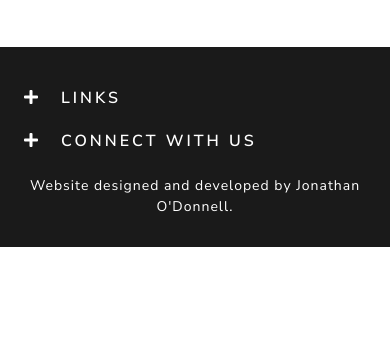
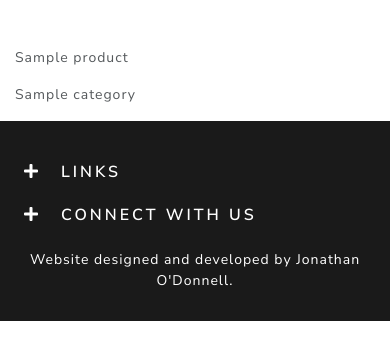
Before and after one commit to jonathan-odonnell/milestone-project-3, a Flask app: page /phones in a window 390 px wide. Shown: the part 87-447 px from the top of the page. Run offline with Flask 2, Linux system fonts and the light colour scheme; a database or web service that is not in the repository returns one stand-in record (values such as "Sample title"); some libraries are stand-ins or nearby versions.

Commit message:
Linked phones page up to database

```diff
--- a/run.py
+++ b/run.py
@@ -32,7 +32,9 @@ def search_results():
 
 @app.route("/phones")
 def phones():
-    return render_template("phones.html", page_title="Phones")
+    products = list(mongo.db.products.find(
+        {"category": "phones"}))
+    return render_template("phones.html", page_title="Phones", products=products)
 
 
 @app.route("/tablets")
--- a/templates/phones.html
+++ b/templates/phones.html
@@ -4,6 +4,10 @@
     <div class="row no-gutters">
       <div class="col">
         <h1 class="text-center mt-5 mb-5">{{ page_title }}</h1>
+        {% for product in products %}
+        <p>{{product.name}}</p>
+        <p>{{product.category}}</p>
+        {% endfor %}
       </div>
     </div>
   </div>
```
Lines whose indentation alone changed are shown as unchanged.
